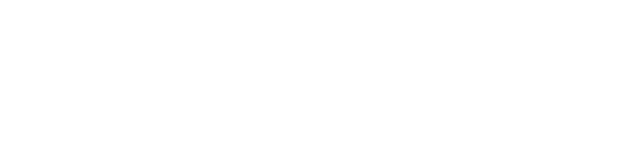
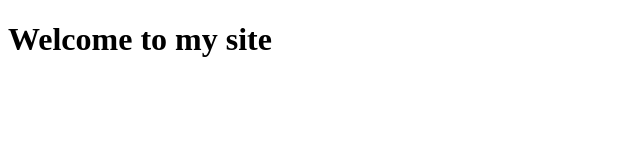
Before and after one commit to justinbrunner/week1, a plain HTML site: page index.html in a window 1280 px wide. Shown: the whole page, without its empty margins (0-640 px from the left). Drawn offline with Linux system fonts and the light colour scheme.

Commit message:
Added in header and page title

```diff
--- a/index.html
+++ b/index.html
@@ -4,6 +4,8 @@
 	<title>My First Repo</title>
 </head>
 <body>
-
+	<header>
+		<h1>Welcome to my site</h1>
+	</header>
 </body>
 </html>
```
